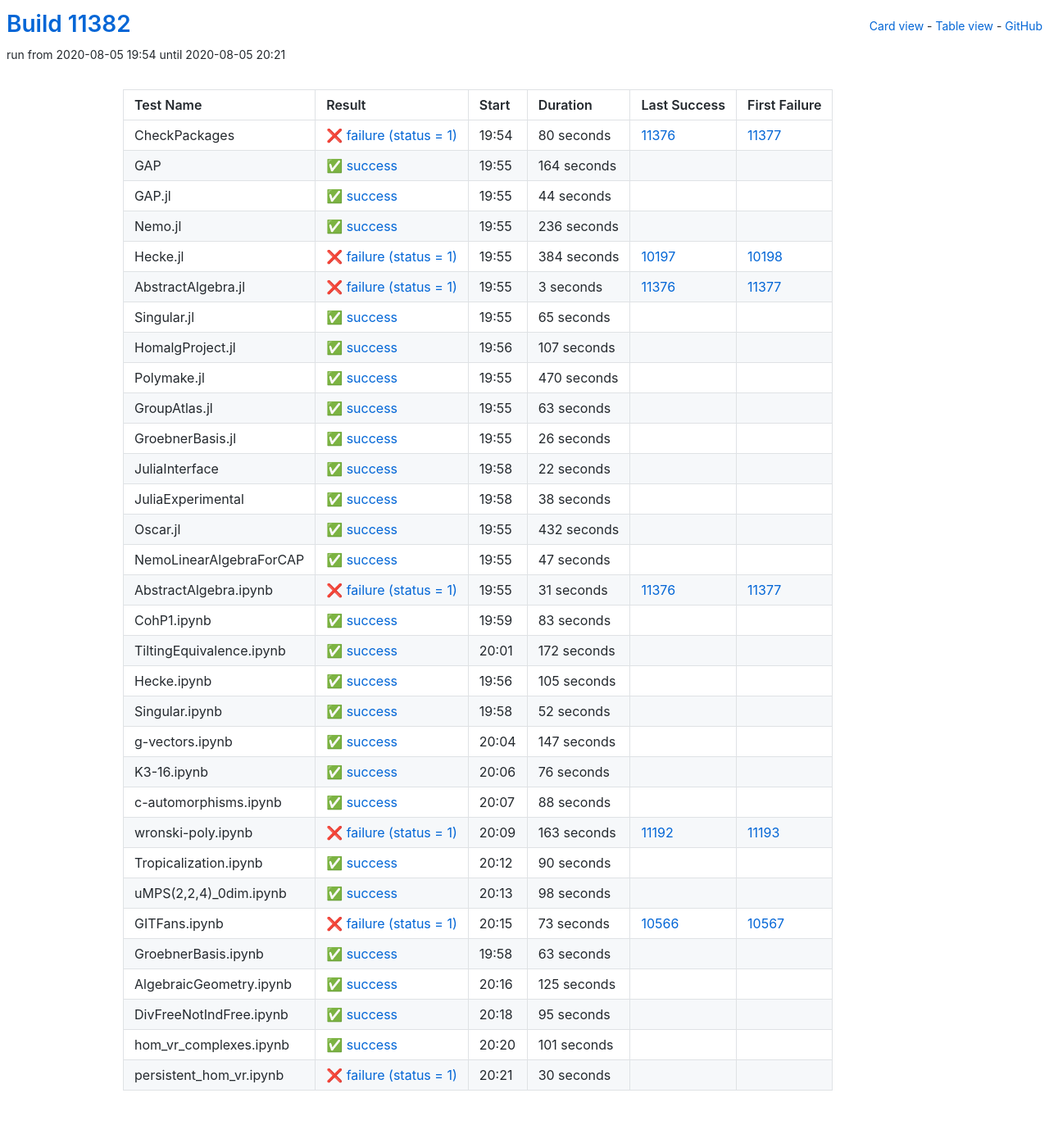
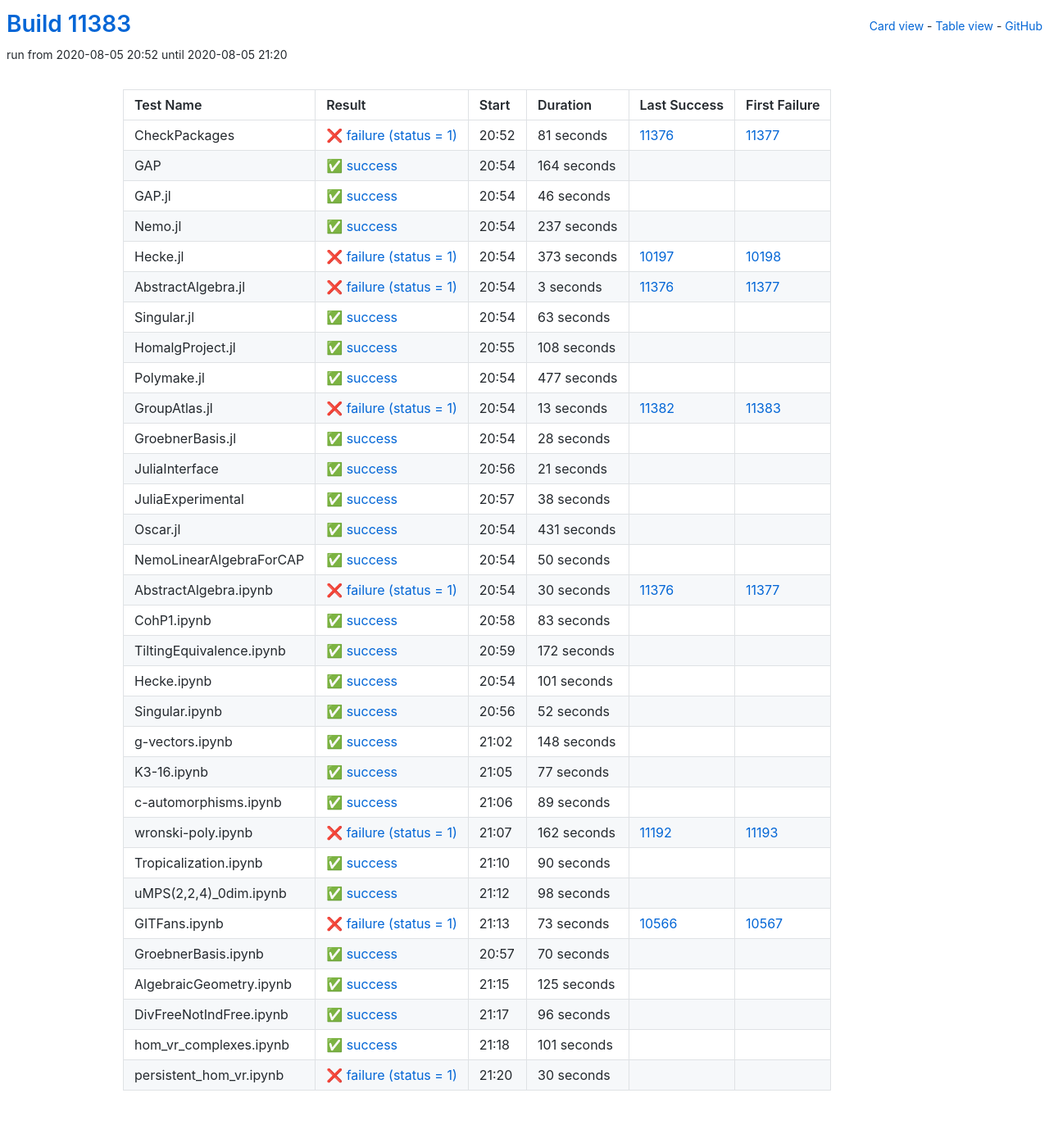
Before and after one commit to oscar-system/oscar-ci-status, a Jekyll site: the page built from table.html, in a window 1280 px wide. Shown: the whole page at 82% size. Built offline with Jekyll 4.4.1, drawn with Linux system fonts in a browser that asks for light colours.

Commit message:
Build #11383

```diff
--- a/_data/ci.yml
+++ b/_data/ci.yml
@@ -1,6 +1,6 @@
 ---
-build: 11382
-build_url: https://oscarci.mathematik.uni-kl.de/job/oscar/11382/
+build: 11383
+build_url: https://oscarci.mathematik.uni-kl.de/job/oscar/11383/
 job: oscar
 organization: oscar-system
 repo: oscar-ci-status
@@ -8,20 +8,20 @@
 tests:
 - name: CheckPackages
   id: checkpackages
-  log: https://oscarci.mathematik.uni-kl.de/job/oscar/11382/artifact/logs/build-11382/CheckPackages.log
-  start: 2020-08-05 19:54
+  log: https://oscarci.mathematik.uni-kl.de/job/oscar/11383/artifact/logs/build-11383/CheckPackages.log
+  start: 2020-08-05 20:52
   success: false
   exitcode: 1
   status: failure
-  duration: 80
+  duration: 81
   last_success: 11376
   last_success_url: https://oscarci.mathematik.uni-kl.de/job/oscar/11376/
   first_failure: 11377
   first_failure_url: https://oscarci.mathematik.uni-kl.de/job/oscar/11377/
 - name: GAP
   id: gap
-  log: https://oscarci.mathematik.uni-kl.de/job/oscar/11382/artifact/logs/build-11382/GAP.log
-  start: 2020-08-05 19:55
+  log: https://oscarci.mathematik.uni-kl.de/job/oscar/11383/artifact/logs/build-11383/GAP.log
+  start: 2020-08-05 20:54
   success: true
   exitcode: 0
   status: success
@@ -32,44 +32,44 @@
   first_failure_url:
 - name: GAP.jl
   id: gap-jl
-  log: https://oscarci.mathematik.uni-kl.de/job/oscar/11382/artifact/logs/build-11382/GAP.jl.log
-  start: 2020-08-05 19:55
+  log: https://oscarci.mathematik.uni-kl.de/job/oscar/11383/artifact/logs/build-11383/GAP.jl.log
+  start: 2020-08-05 20:54
   success: true
   exitcode: 0
   status: success
-  duration: 44
+  duration: 46
   last_success: false
   last_success_url:
   first_failure: false
   first_failure_url:
 - name: Nemo.jl
   id: nemo-jl
-  log: https://oscarci.mathematik.uni-kl.de/job/oscar/11382/artifact/logs/build-11382/Nemo.jl.log
-  start: 2020-08-05 19:55
+  log: https://oscarci.mathematik.uni-kl.de/job/oscar/11383/artifact/logs/build-11383/Nemo.jl.log
+  start: 2020-08-05 20:54
   success: true
   exitcode: 0
   status: success
-  duration: 236
+  duration: 237
   last_success: false
   last_success_url:
   first_failure: false
   first_failure_url:
 - name: Hecke.jl
   id: hecke-jl
-  log: https://oscarci.mathematik.uni-kl.de/job/oscar/11382/artifact/logs/build-11382/Hecke.jl.log
-  start: 2020-08-05 19:55
+  log: https://oscarci.mathematik.uni-kl.de/job/oscar/11383/artifact/logs/build-11383/Hecke.jl.log
+  start: 2020-08-05 20:54
   success: false
   exitcode: 1
   status: failure
-  duration: 384
+  duration: 373
   last_success: 10197
   last_success_url: https://oscarci.mathematik.uni-kl.de/job/oscar/10197/
   first_failure: 10198
   first_failure_url: https://oscarci.mathematik.uni-kl.de/job/oscar/10198/
 - name: AbstractAlgebra.jl
   id: abstractalgebra-jl
-  log: https://oscarci.mathematik.uni-kl.de/job/oscar/11382/artifact/logs/build-11382/AbstractAlgebra.jl.log
-  start: 2020-08-05 19:55
+  log: https://oscarci.mathematik.uni-kl.de/job/oscar/11383/artifact/logs/build-11383/AbstractAlgebra.jl.log
+  start: 2020-08-05 20:54
   success: false
   exitcode: 1
   status: failure
@@ -80,44 +80,8 @@
   first_failure_url: https://oscarci.mathematik.uni-kl.de/job/oscar/11377/
 - name: Singular.jl
   id: singular-jl
-  log: https://oscarci.mathematik.uni-kl.de/job/oscar/11382/artifact/logs/build-11382/Singular.jl.log
-  start: 2020-08-05 19:55
-  success: true
-  exitcode: 0
-  status: success
-  duration: 65
-  last_success: false
-  last_success_url:
-  first_failure: false
-  first_failure_url:
-- name: HomalgProject.jl
-  id: homalgproject-jl
-  log: https://oscarci.mathematik.uni-kl.de/job/oscar/11382/artifact/logs/build-11382/HomalgProject.jl.log
-  start: 2020-08-05 19:56
-  success: true
-  exitcode: 0
-  status: success
-  duration: 107
-  last_success: false
-  last_success_url:
-  first_failure: false
-  first_failure_url:
-- name: Polymake.jl
-  id: polymake-jl
-  log: https://oscarci.mathematik.uni-kl.de/job/oscar/11382/artifact/logs/build-11382/Polymake.jl.log
-  start: 2020-08-05 19:55
-  success: true
-  exitcode: 0
-  status: success
-  duration: 470
-  last_success: false
-  last_success_url:
-  first_failure: false
-  first_failure_url:
-- name: GroupAtlas.jl
-  id: groupatlas-jl
-  log: https://oscarci.mathematik.uni-kl.de/job/oscar/11382/artifact/logs/build-11382/GroupAtlas.jl.log
-  start: 2020-08-05 19:55
+  log: https://oscarci.mathematik.uni-kl.de/job/oscar/11383/artifact/logs/build-11383/Singular.jl.log
+  start: 2020-08-05 20:54
   success: true
   exitcode: 0
   status: success
@@ -126,34 +90,70 @@
   last_success_url:
   first_failure: false
   first_failure_url:
-- name: GroebnerBasis.jl
-  id: groebnerbasis-jl
-  log: https://oscarci.mathematik.uni-kl.de/job/oscar/11382/artifact/logs/build-11382/GroebnerBasis.jl.log
-  start: 2020-08-05 19:55
+- name: HomalgProject.jl
+  id: homalgproject-jl
+  log: https://oscarci.mathematik.uni-kl.de/job/oscar/11383/artifact/logs/build-11383/HomalgProject.jl.log
+  start: 2020-08-05 20:55
   success: true
   exitcode: 0
   status: success
-  duration: 26
+  duration: 108
+  last_success: false
+  last_success_url:
+  first_failure: false
+  first_failure_url:
+- name: Polymake.jl
+  id: polymake-jl
+  log: https://oscarci.mathematik.uni-kl.de/job/oscar/11383/artifact/logs/build-11383/Polymake.jl.log
+  start: 2020-08-05 20:54
+  success: true
+  exitcode: 0
+  status: success
+  duration: 477
+  last_success: false
+  last_success_url:
+  first_failure: false
+  first_failure_url:
+- name: GroupAtlas.jl
+  id: groupatlas-jl
+  log: https://oscarci.mathematik.uni-kl.de/job/oscar/11383/artifact/logs/build-11383/GroupAtlas.jl.log
+  start: 2020-08-05 20:54
+  success: false
+  exitcode: 1
+  status: failure
+  duration: 13
+  last_success: 11382
+  last_success_url: https://oscarci.mathematik.uni-kl.de/job/oscar/11382/
+  first_failure: 11383
+  first_failure_url: https://oscarci.mathematik.uni-kl.de/job/oscar/11383/
+- name: GroebnerBasis.jl
+  id: groebnerbasis-jl
+  log: https://oscarci.mathematik.uni-kl.de/job/oscar/11383/artifact/logs/build-11383/GroebnerBasis.jl.log
+  start: 2020-08-05 20:54
+  success: true
+  exitcode: 0
+  status: success
+  duration: 28
   last_success: false
   last_success_url:
   first_failure: false
   first_failure_url:
 - name: JuliaInterface
   id: juliainterface
-  log: https://oscarci.mathematik.uni-kl.de/job/oscar/11382/artifact/logs/build-11382/JuliaInterface.log
-  start: 2020-08-05 19:58
+  log: https://oscarci.mathematik.uni-kl.de/job/oscar/11383/artifact/logs/build-11383/JuliaInterface.log
+  start: 2020-08-05 20:56
   success: true
   exitcode: 0
   status: success
-  duration: 22
+  duration: 21
   last_success: false
   last_success_url:
   first_failure: false
   first_failure_url:
 - name: JuliaExperimental
   id: juliaexperimental
-  log: https://oscarci.mathematik.uni-kl.de/job/oscar/11382/artifact/logs/build-11382/JuliaExperimental.log
-  start: 2020-08-05 19:58
+  log: https://oscarci.mathematik.uni-kl.de/job/oscar/11383/artifact/logs/build-11383/JuliaExperimental.log
+  start: 2020-08-05 20:57
   success: true
   exitcode: 0
   status: success
@@ -164,44 +164,44 @@
   first_failure_url:
 - name: Oscar.jl
   id: oscar-jl
-  log: https://oscarci.mathematik.uni-kl.de/job/oscar/11382/artifact/logs/build-11382/Oscar.jl.log
-  start: 2020-08-05 19:55
+  log: https://oscarci.mathematik.uni-kl.de/job/oscar/11383/artifact/logs/build-11383/Oscar.jl.log
+  start: 2020-08-05 20:54
   success: true
   exitcode: 0
   status: success
-  duration: 432
+  duration: 431
   last_success: false
   last_success_url:
   first_failure: false
   first_failure_url:
 - name: NemoLinearAlgebraForCAP
   id: nemolinearalgebraforcap
-  log: https://oscarci.mathematik.uni-kl.de/job/oscar/11382/artifact/logs/build-11382/NemoLinearAlgebraForCAP.log
-  start: 2020-08-05 19:55
+  log: https://oscarci.mathematik.uni-kl.de/job/oscar/11383/artifact/logs/build-11383/NemoLinearAlgebraForCAP.log
+  start: 2020-08-05 20:54
   success: true
   exitcode: 0
   status: success
-  duration: 47
+  duration: 50
   last_success: false
   last_success_url:
   first_failure: false
   first_failure_url:
 - name: AbstractAlgebra.ipynb
   id: abstractalgebra-ipynb
-  log: https://oscarci.mathematik.uni-kl.de/job/oscar/11382/artifact/logs/build-11382/AbstractAlgebra.ipynb.log
-  start: 2020-08-05 19:55
+  log: https://oscarci.mathematik.uni-kl.de/job/oscar/11383/artifact/logs/build-11383/AbstractAlgebra.ipynb.log
+  start: 2020-08-05 20:54
   success: false
   exitcode: 1
   status: failure
-  duration: 31
+  duration: 30
   last_success: 11376
   last_success_url: https://oscarci.mathematik.uni-kl.de/job/oscar/11376/
   first_failure: 11377
   first_failure_url: https://oscarci.mathematik.uni-kl.de/job/oscar/11377/
 - name: CohP1.ipynb
   id: cohp1-ipynb
-  log: https://oscarci.mathematik.uni-kl.de/job/oscar/11382/artifact/logs/build-11382/CohP1.ipynb.log
-  start: 2020-08-05 19:59
+  log: https://oscarci.mathematik.uni-kl.de/job/oscar/11383/artifact/logs/build-11383/CohP1.ipynb.log
+  start: 2020-08-05 20:58
   success: true
   exitcode: 0
   status: success
@@ -212,8 +212,8 @@
   first_failure_url:
 - name: TiltingEquivalence.ipynb
   id: tiltingequivalence-ipynb
-  log: https://oscarci.mathematik.uni-kl.de/job/oscar/11382/artifact/logs/build-11382/TiltingEquivalence.ipynb.log
-  start: 2020-08-05 20:01
+  log: https://oscarci.mathematik.uni-kl.de/job/oscar/11383/artifact/logs/build-11383/TiltingEquivalence.ipynb.log
+  start: 2020-08-05 20:59
   success: true
   exitcode: 0
   status: success
@@ -224,20 +224,20 @@
   first_failure_url:
 - name: Hecke.ipynb
   id: hecke-ipynb
-  log: https://oscarci.mathematik.uni-kl.de/job/oscar/11382/artifact/logs/build-11382/Hecke.ipynb.log
-  start: 2020-08-05 19:56
+  log: https://oscarci.mathematik.uni-kl.de/job/oscar/11383/artifact/logs/build-11383/Hecke.ipynb.log
+  start: 2020-08-05 20:54
   success: true
   exitcode: 0
   status: success
-  duration: 105
+  duration: 101
   last_success: false
   last_success_url:
   first_failure: false
   first_failure_url:
 - name: Singular.ipynb
   id: singular-ipynb
-  log: https://oscarci.mathematik.uni-kl.de/job/oscar/11382/artifact/logs/build-11382/Singular.ipynb.log
-  start: 2020-08-05 19:58
+  log: https://oscarci.mathematik.uni-kl.de/job/oscar/11383/artifact/logs/build-11383/Singular.ipynb.log
+  start: 2020-08-05 20:56
   success: true
   exitcode: 0
   status: success
@@ -248,56 +248,56 @@
   first_failure_url:
 - name: g-vectors.ipynb
   id: g-vectors-ipynb
-  log: https://oscarci.mathematik.uni-kl.de/job/oscar/11382/artifact/logs/build-11382/g-vectors.ipynb.log
-  start: 2020-08-05 20:04
+  log: https://oscarci.mathematik.uni-kl.de/job/oscar/11383/artifact/logs/build-11383/g-vectors.ipynb.log
+  start: 2020-08-05 21:02
   success: true
   exitcode: 0
   status: success
-  duration: 147
+  duration: 148
   last_success: false
   last_success_url:
   first_failure: false
   first_failure_url:
 - name: K3-16.ipynb
   id: k3-16-ipynb
-  log: https://oscarci.mathematik.uni-kl.de/job/oscar/11382/artifact/logs/build-11382/K3-16.ipynb.log
-  start: 2020-08-05 20:06
+  log: https://oscarci.mathematik.uni-kl.de/job/oscar/11383/artifact/logs/build-11383/K3-16.ipynb.log
+  start: 2020-08-05 21:05
   success: true
   exitcode: 0
   status: success
-  duration: 76
+  duration: 77
   last_success: false
   last_success_url:
   first_failure: false
   first_failure_url:
 - name: c-automorphisms.ipynb
   id: c-automorphisms-ipynb
-  log: https://oscarci.mathematik.uni-kl.de/job/oscar/11382/artifact/logs/build-11382/c-automorphisms.ipynb.log
-  start: 2020-08-05 20:07
+  log: https://oscarci.mathematik.uni-kl.de/job/oscar/11383/artifact/logs/build-11383/c-automorphisms.ipynb.log
+  start: 2020-08-05 21:06
   success: true
   exitcode: 0
   status: success
-  duration: 88
+  duration: 89
   last_success: false
   last_success_url:
   first_failure: false
   first_failure_url:
 - name: wronski-poly.ipynb
   id: wronski-poly-ipynb
-  log: https://oscarci.mathematik.uni-kl.de/job/oscar/11382/artifact/logs/build-11382/wronski-poly.ipynb.log
-  start: 2020-08-05 20:09
+  log: https://oscarci.mathematik.uni-kl.de/job/oscar/11383/artifact/logs/build-11383/wronski-poly.ipynb.log
+  start: 2020-08-05 21:07
   success: false
   exitcode: 1
   status: failure
-  duration: 163
+  duration: 162
   last_success: 11192
   last_success_url: https://oscarci.mathematik.uni-kl.de/job/oscar/11192/
   first_failure: 11193
   first_failure_url: https://oscarci.mathematik.uni-kl.de/job/oscar/11193/
 - name: Tropicalization.ipynb
   id: tropicalization-ipynb
-  log: https://oscarci.mathematik.uni-kl.de/job/oscar/11382/artifact/logs/build-11382/Tropicalization.ipynb.log
-  start: 2020-08-05 20:12
+  log: https://oscarci.mathematik.uni-kl.de/job/oscar/11383/artifact/logs/build-11383/Tropicalization.ipynb.log
+  start: 2020-08-05 21:10
   success: true
   exitcode: 0
   status: success
@@ -308,8 +308,8 @@
   first_failure_url:
 - name: uMPS(2,2,4)_0dim.ipynb
   id: umps-2-2-4-0dim-ipynb
-  log: https://oscarci.mathematik.uni-kl.de/job/oscar/11382/artifact/logs/build-11382/uMPS-2-2-4-_0dim.ipynb.log
-  start: 2020-08-05 20:13
+  log: https://oscarci.mathematik.uni-kl.de/job/oscar/11383/artifact/logs/build-11383/uMPS-2-2-4-_0dim.ipynb.log
+  start: 2020-08-05 21:12
   success: true
   exitcode: 0
   status: success
@@ -320,8 +320,8 @@
   first_failure_url:
 - name: GITFans.ipynb
   id: gitfans-ipynb
-  log: https://oscarci.mathematik.uni-kl.de/job/oscar/11382/artifact/logs/build-11382/GITFans.ipynb.log
-  start: 2020-08-05 20:15
+  log: https://oscarci.mathematik.uni-kl.de/job/oscar/11383/artifact/logs/build-11383/GITFans.ipynb.log
+  start: 2020-08-05 21:13
   success: false
   exitcode: 1
   status: failure
@@ -332,20 +332,20 @@
   first_failure_url: https://oscarci.mathematik.uni-kl.de/job/oscar/10567/
 - name: GroebnerBasis.ipynb
   id: groebnerbasis-ipynb
-  log: https://oscarci.mathematik.uni-kl.de/job/oscar/11382/artifact/logs/build-11382/GroebnerBasis.ipynb.log
-  start: 2020-08-05 19:58
+  log: https://oscarci.mathematik.uni-kl.de/job/oscar/11383/artifact/logs/build-11383/GroebnerBasis.ipynb.log
+  start: 2020-08-05 20:57
   success: true
   exitcode: 0
   status: success
-  duration: 63
+  duration: 70
   last_success: false
   last_success_url:
   first_failure: false
   first_failure_url:
 - name: AlgebraicGeometry.ipynb
   id: algebraicgeometry-ipynb
-  log: https://oscarci.mathematik.uni-kl.de/job/oscar/11382/artifact/logs/build-11382/AlgebraicGeometry.ipynb.log
-  start: 2020-08-05 20:16
+  log: https://oscarci.mathematik.uni-kl.de/job/oscar/11383/artifact/logs/build-11383/AlgebraicGeometry.ipynb.log
+  start: 2020-08-05 21:15
   success: true
   exitcode: 0
   status: success
@@ -356,20 +356,20 @@
   first_failure_url:
 - name: DivFreeNotIndFree.ipynb
   id: divfreenotindfree-ipynb
-  log: https://oscarci.mathematik.uni-kl.de/job/oscar/11382/artifact/logs/build-11382/DivFreeNotIndFree.ipynb.log
-  start: 2020-08-05 20:18
+  log: https://oscarci.mathematik.uni-kl.de/job/oscar/11383/artifact/logs/build-11383/DivFreeNotIndFree.ipynb.log
+  start: 2020-08-05 21:17
   success: true
   exitcode: 0
   status: success
-  duration: 95
+  duration: 96
   last_success: false
   last_success_url:
   first_failure: false
   first_failure_url:
 - name: hom_vr_complexes.ipynb
   id: hom-vr-complexes-ipynb
-  log: https://oscarci.mathematik.uni-kl.de/job/oscar/11382/artifact/logs/build-11382/hom_vr_complexes.ipynb.log
-  start: 2020-08-05 20:20
+  log: https://oscarci.mathematik.uni-kl.de/job/oscar/11383/artifact/logs/build-11383/hom_vr_complexes.ipynb.log
+  start: 2020-08-05 21:18
   success: true
   exitcode: 0
   status: success
@@ -380,8 +380,8 @@
   first_failure_url:
 - name: persistent_hom_vr.ipynb
   id: persistent-hom-vr-ipynb
-  log: https://oscarci.mathematik.uni-kl.de/job/oscar/11382/artifact/logs/build-11382/persistent_hom_vr.ipynb.log
-  start: 2020-08-05 20:21
+  log: https://oscarci.mathematik.uni-kl.de/job/oscar/11383/artifact/logs/build-11383/persistent_hom_vr.ipynb.log
+  start: 2020-08-05 21:20
   success: false
   exitcode: 1
   status: failure
```
Also changed, not shown: README.md.
